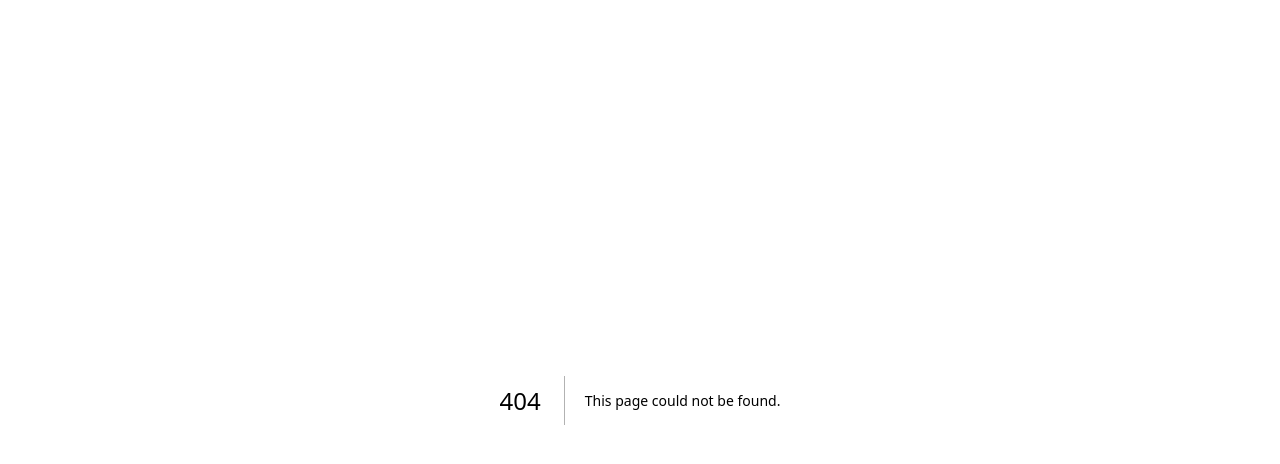
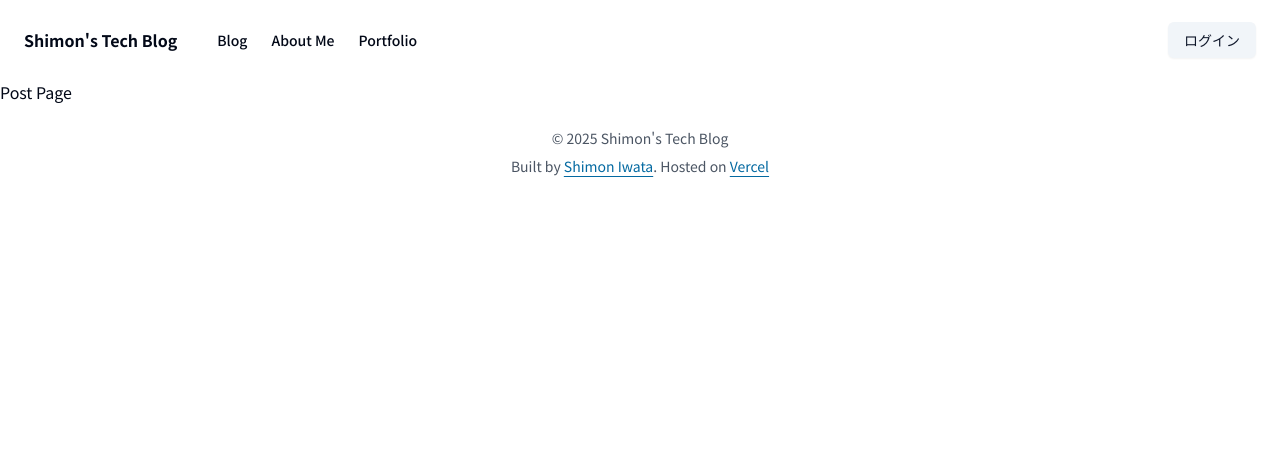
Before and after one commit to SI-Monxy/tech-blog-front, a Next.js app: page /blog/1 in a window 1280 px wide. Before the commit this address had no page. Shown: the top 464 px of the page. Built offline with nearby package versions, Linux system fonts and the light colour scheme.

Commit message:
記事詳細ページを追加

```diff
--- /dev/null
+++ b/app/(marketing)/blog/[slug]/page.tsx
@@ -0,0 +1,7 @@
+export default function PostPage() {
+    return (
+        <div>
+            <h1>Post Page</h1>
+        </div>
+    );
+}
```
